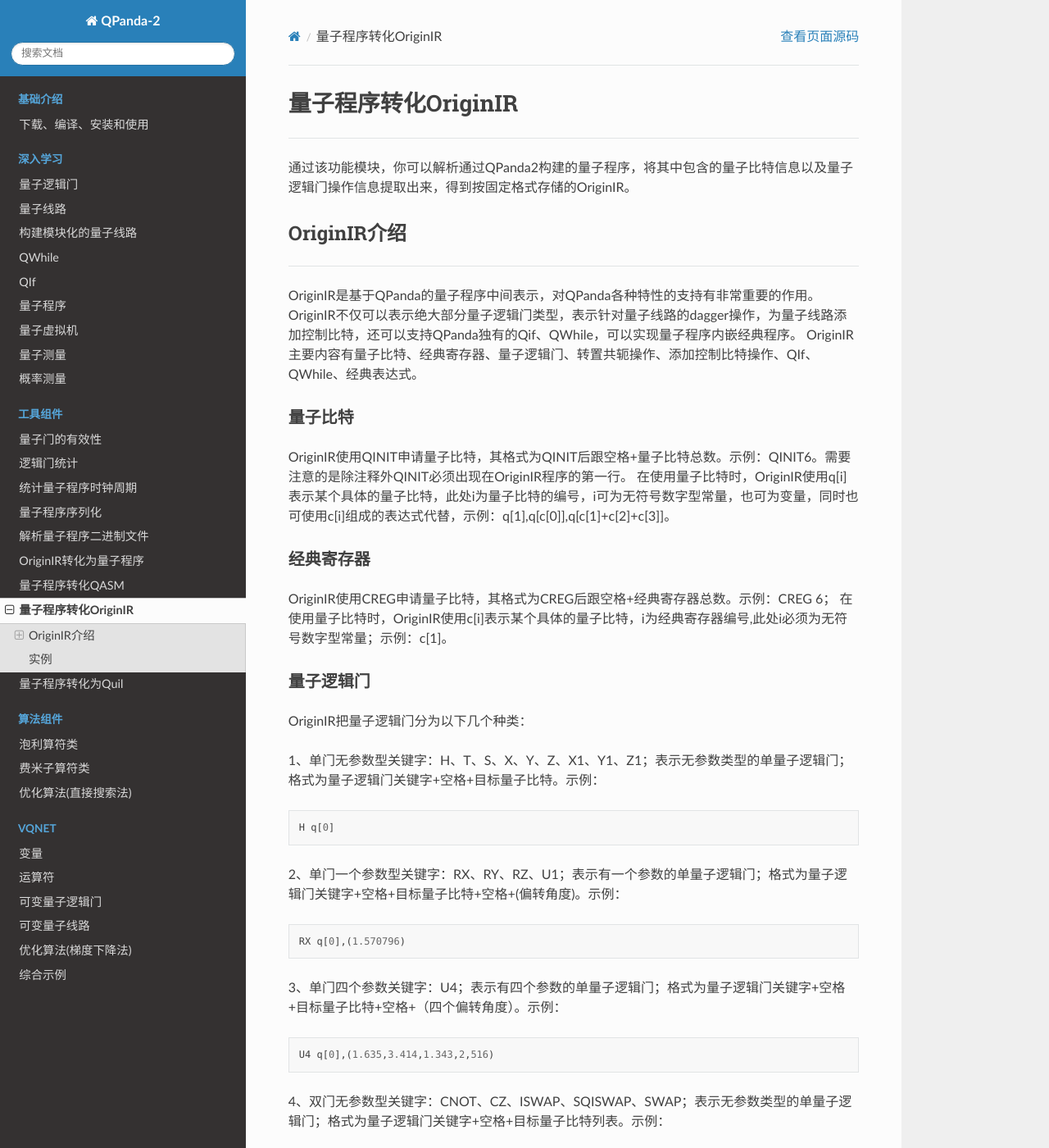
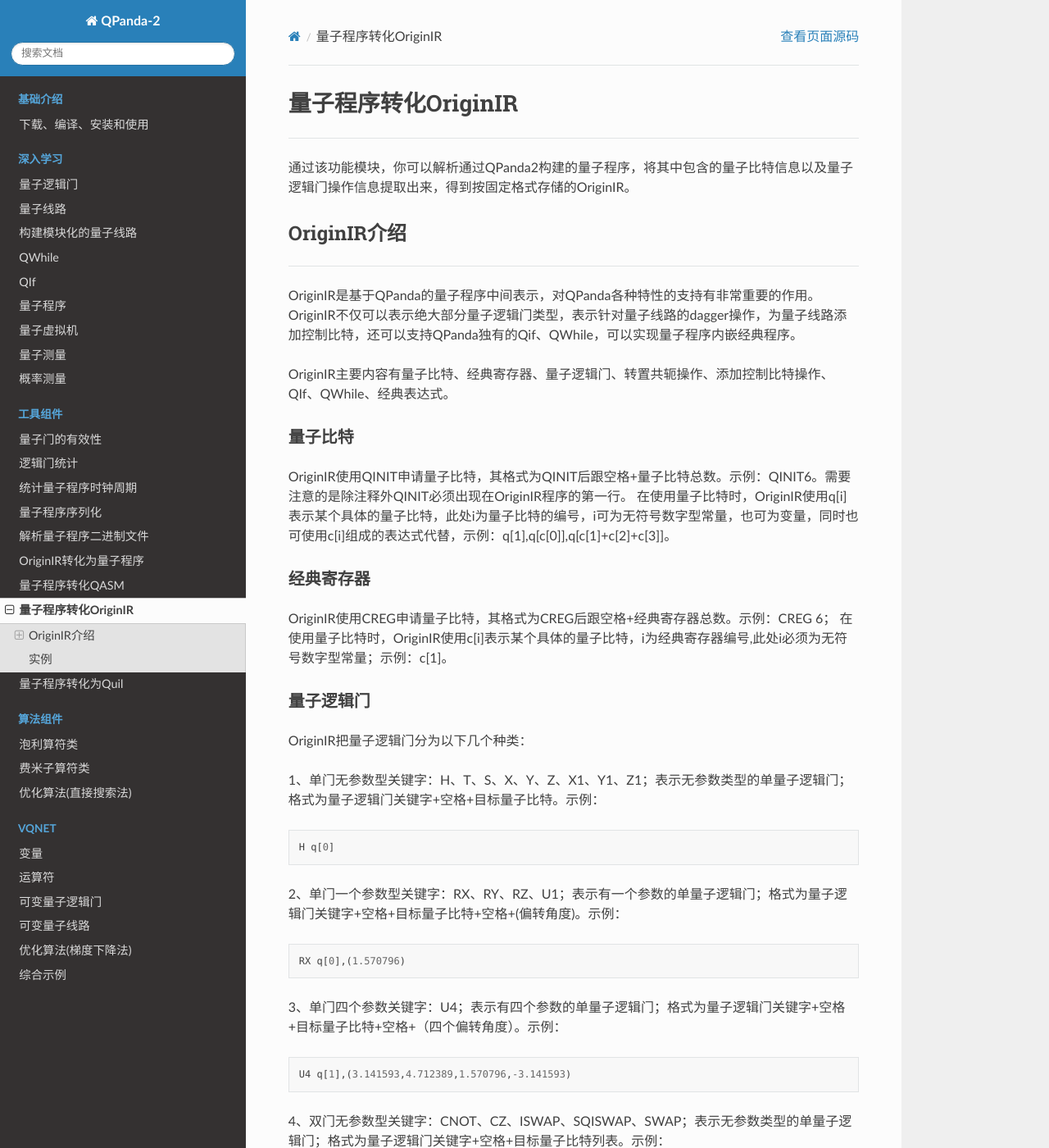
Before and after one commit to liye0005/QPanda-Toturial, a Sphinx documentation site: the page built from source/QProgToOriginIR.rst, in a window 1280 px wide and 1400 px high. Shown: the whole window at 82% size. Built offline with Sphinx 7.4.7 and the Read the Docs theme 2.0.0, drawn with Linux system fonts in a browser that asks for light colours; pages that are not in the unit, such as notebooks, are missing from menus; some of the changed text lies outside the part shown.

Commit message:
修改QIf示例错误

```diff
--- a/source/QProgToOriginIR.rst
+++ b/source/QProgToOriginIR.rst
@@ -13,6 +13,7 @@
 ----
 
 OriginIR是基于QPanda的量子程序中间表示，对QPanda各种特性的支持有非常重要的作用。OriginIR不仅可以表示绝大部分量子逻辑门类型，表示针对量子线路的dagger操作，为量子线路添加控制比特，还可以支持QPanda独有的Qif、QWhile，可以实现量子程序内嵌经典程序。
+
 OriginIR主要内容有量子比特、经典寄存器、量子逻辑门、转置共轭操作、添加控制比特操作、QIf、QWhile、经典表达式。
 
 量子比特
@@ -48,7 +49,7 @@
 
 ::
 
-    U4 q[0],(1.635,3.414,1.343,2,516)
+    U4 q[1],(3.141593,4.712389,1.570796,-3.141593)
 
 4、双门无参数型关键字：CNOT、CZ、ISWAP、SQISWAP、SWAP；表示无参数类型的单量子逻辑门；格式为量子逻辑门关键字+空格+目标量子比特列表。示例：
 
@@ -66,7 +67,7 @@
 
 ::
 
-    CU q[0],q[1],(1.635,3.414,1.343,2,516)
+    CU q[1],q[3],(3.141593,4.712389,1.570796,-3.141593)
 
 转置共轭操作
 :::::::::
@@ -104,7 +105,7 @@
 ::
 
     1、QIF只有一个条件分支
-    QIF c[0]+c[1]<5 c[0]==c[1]
+    QIF c[0]==c[1]
     H q[0]
     CNOT q[0],q[1]
     ENDIF
```
